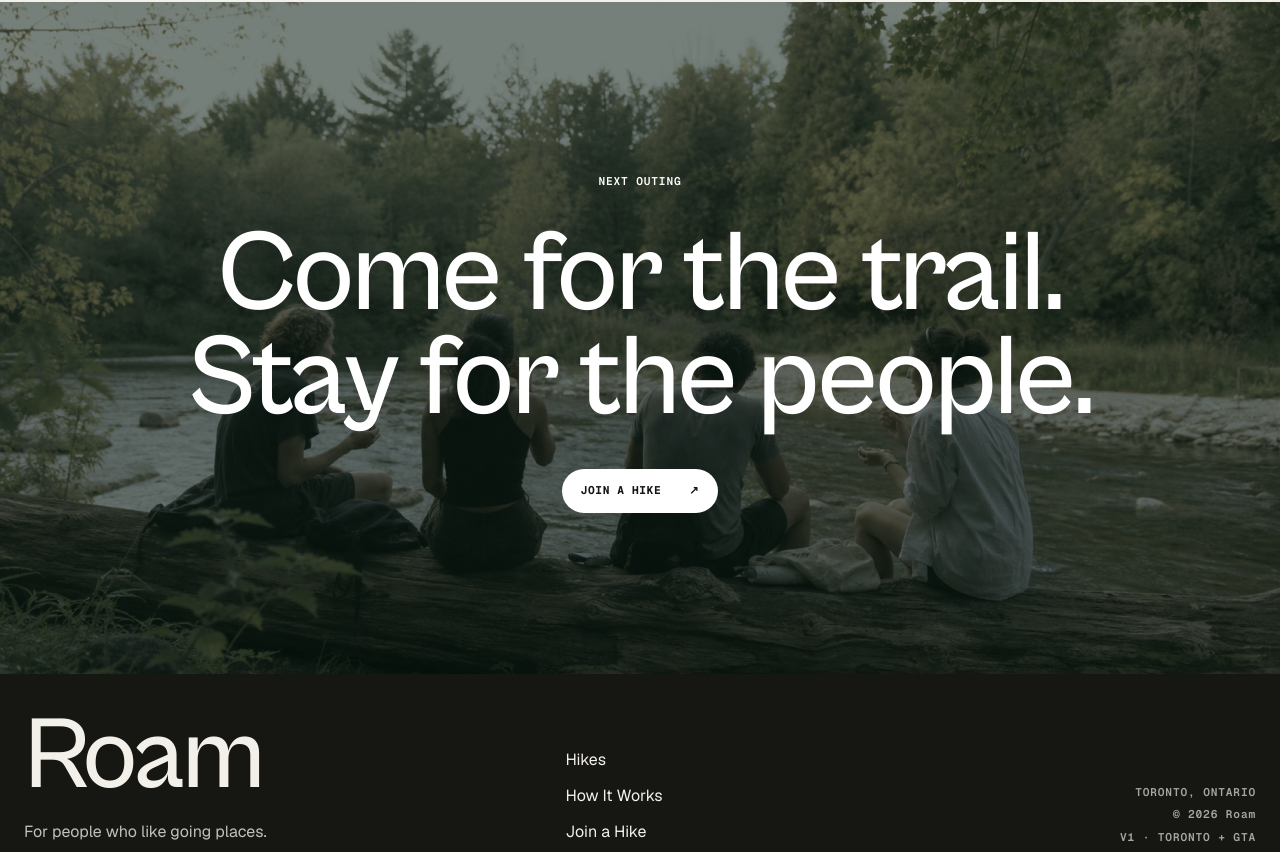
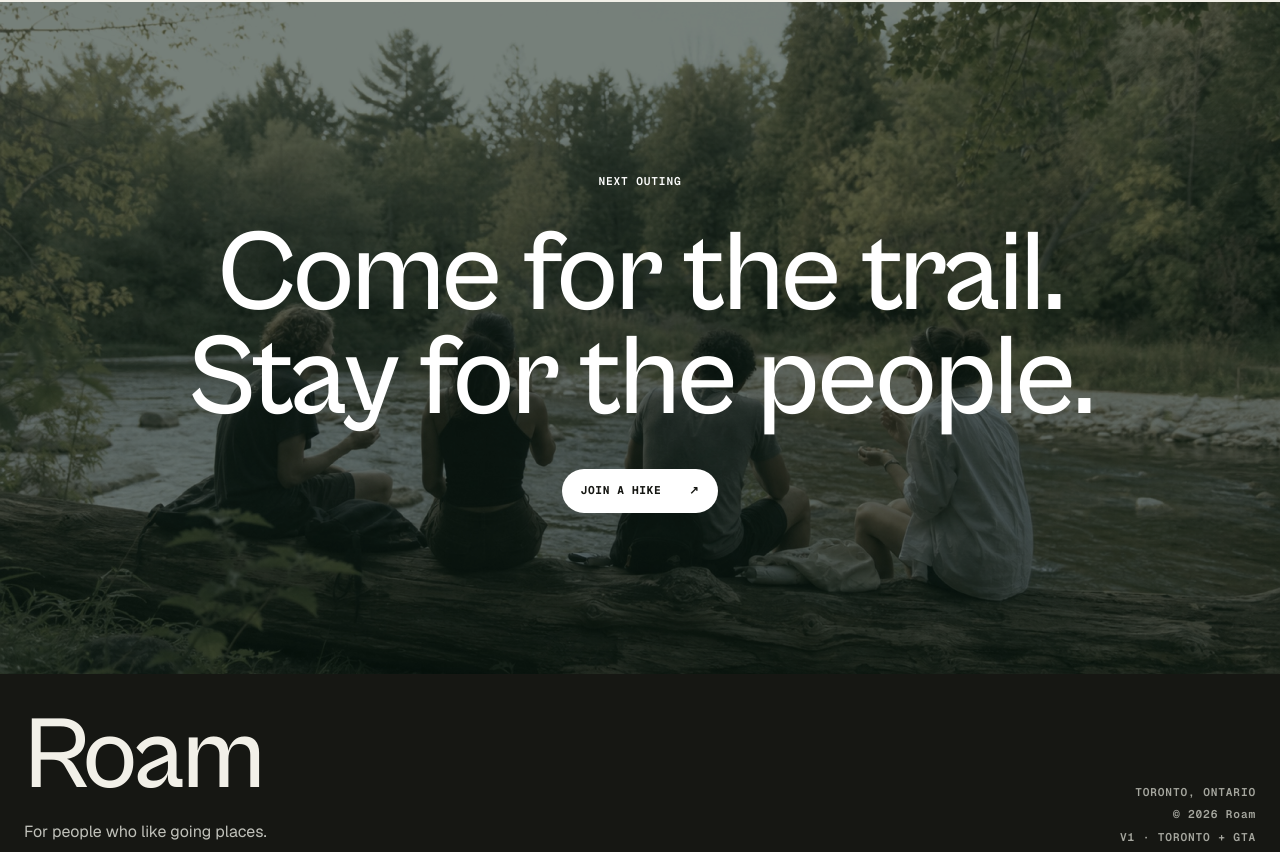
Before and after one commit to richelkim/Roam, a Next.js app: page / in a window 1280 px wide. Shown: the part 2660-3512 px from the top of the page. Built offline with nearby package versions, Linux system fonts and the light colour scheme; no server answers.

Commit message:
style: simplify site footer

```diff
--- a/app/components/footer.tsx
+++ b/app/components/footer.tsx
@@ -7,11 +7,6 @@ export default function Footer() {
         <Link className="footer-wordmark" href="/">Roam</Link>
         <p>For people who like going places.</p>
       </div>
-      <nav aria-label="Footer navigation">
-        <Link href="/hikes">Hikes</Link>
-        <Link href="/how-it-works">How It Works</Link>
-        <Link href="/hikes">Join a Hike</Link>
-      </nav>
       <div className="footer-meta technical">
         <span>TORONTO, ONTARIO</span>
         <span>© {new Date().getFullYear()} Roam</span>
--- a/app/global.css
+++ b/app/global.css
@@ -253,11 +253,9 @@ a:focus-visible, button:focus-visible, input:focus-visible, select:focus-visible
 .final-cta-copy { position: relative; z-index: 2; display: flex; flex-direction: column; align-items: center; padding: 48px 20px; }
 .final-cta-copy h2 { margin: 24px 0 38px; font-family: var(--display); font-size: clamp(3.8rem, 9vw, 9rem); letter-spacing: -.03em; line-height: .9; font-weight: 500; }
 
-.site-footer { padding: 32px 24px 8px; background: var(--ink); color: var(--paper); display: grid; grid-template-columns: 1.4fr .8fr 1fr; gap: 20px; }
+.site-footer { padding: 32px 24px 8px; background: var(--ink); color: var(--paper); display: grid; grid-template-columns: minmax(0, 1fr) auto; gap: 20px; }
 .footer-wordmark { display: block; font-size: clamp(4rem, 8vw, 8rem); }
 .site-footer p { margin: 12px 0 0; color: #bfc0b9; }
-.site-footer nav { display: flex; flex-direction: column; gap: 12px; padding-top: 0; align-self: end; }
-.site-footer nav a:hover { color: #8fa4ff; }
 .footer-meta { display: flex; flex-direction: column; gap: 8px; align-items: flex-end; padding-top: 0; align-self: end; color: #a6a79f; }
 
 .index-hero { padding-top: clamp(124px, 12vw, 174px); padding-bottom: 72px; }
@@ -418,7 +416,7 @@ a:focus-visible, button:focus-visible, input:focus-visible, select:focus-visible
   .final-cta-image { object-position: 52% 70%; }
   .final-cta-copy h2 { font-size: 3.9rem; }
   .site-footer { grid-template-columns: 1fr; padding: 24px 20px 8px; gap: 16px; }
-  .site-footer nav, .footer-meta { align-self: start; }
+  .footer-meta { align-self: start; }
   .footer-meta { align-items: flex-start; }
   .index-hero { padding-top: 154px; }
   .index-hero h1 { font-size: clamp(6.4rem, 31vw, 10rem); margin-top: 42px; }
```
